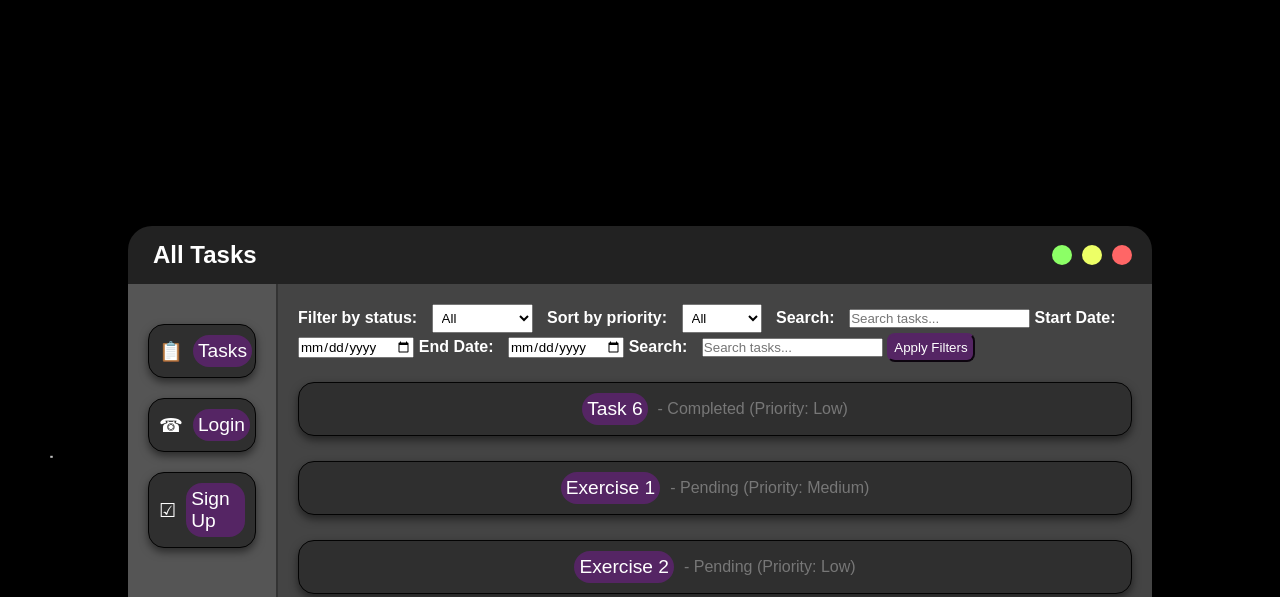
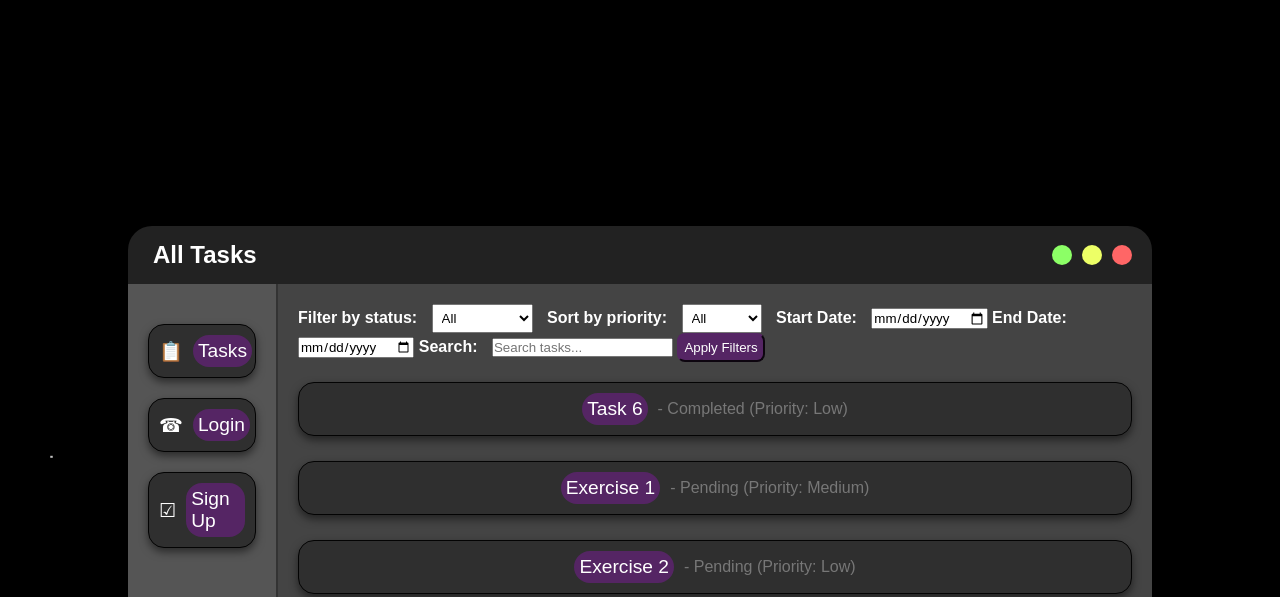
Before and after one commit to protomors/task_tracking, a Django app: page /list/ in a window 1280 px wide. Shown: the top 597 px of the page. Run offline with Django 5.2, Linux system fonts and the light colour scheme; data comes from the database, SQL or seed files in the repository.

Commit message:
fix search in task list

```diff
--- a/templates/taskapp/task_list.html
+++ b/templates/taskapp/task_list.html
@@ -21,8 +21,6 @@
         <option value="high" {% if request.GET.priority == "high" %}selected{% endif %}>High</option>
       </select>
 
-      <label for="search">Search:</label>
-      <input type="text" name="search" id="search" placeholder="Search tasks..." value="{{ request.GET.search|default_if_none:'' }}">
       <label for="start_date">Start Date:</label>
       <input type="date" name="start_date" id="start_date">
 
```
